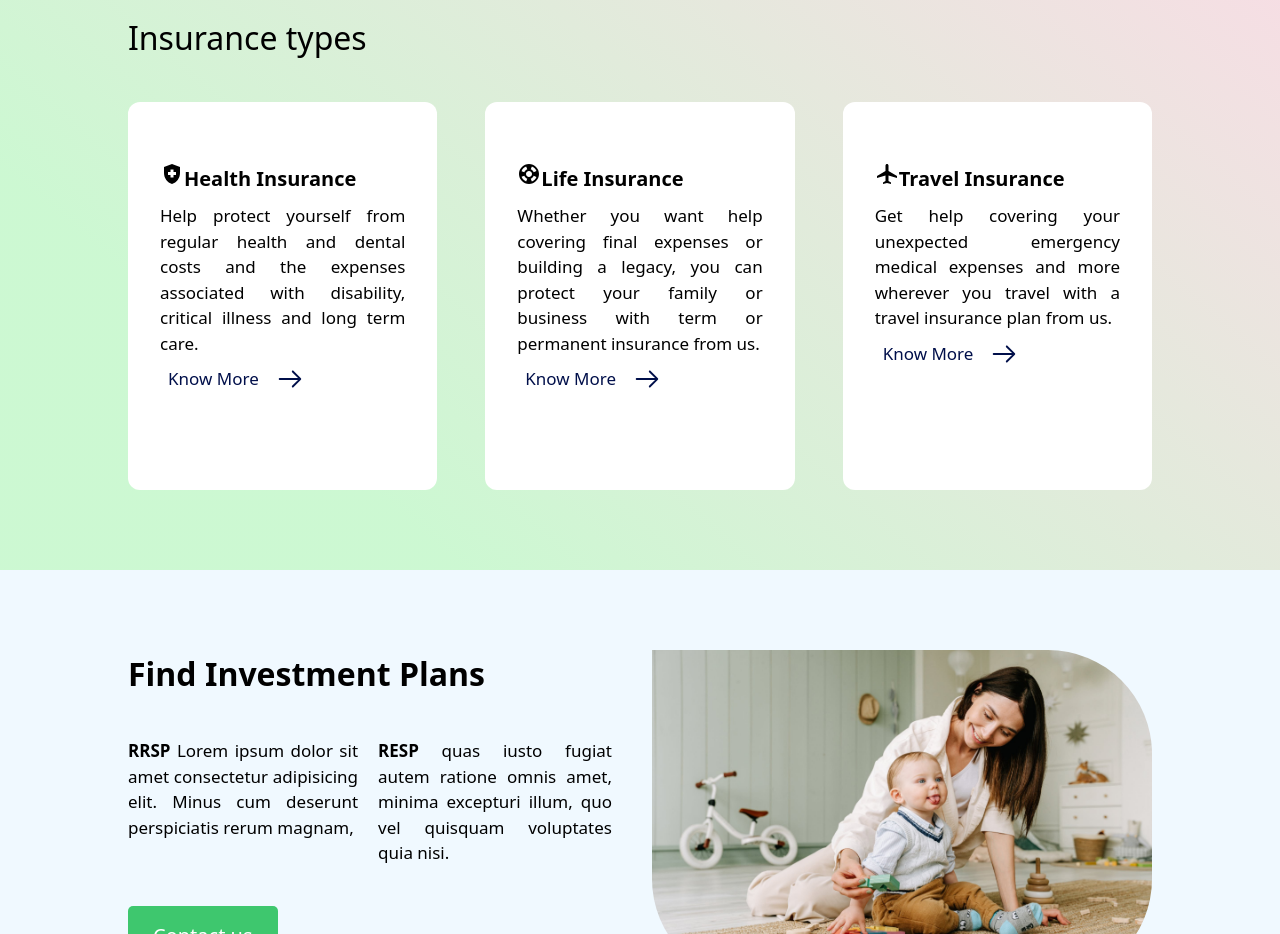
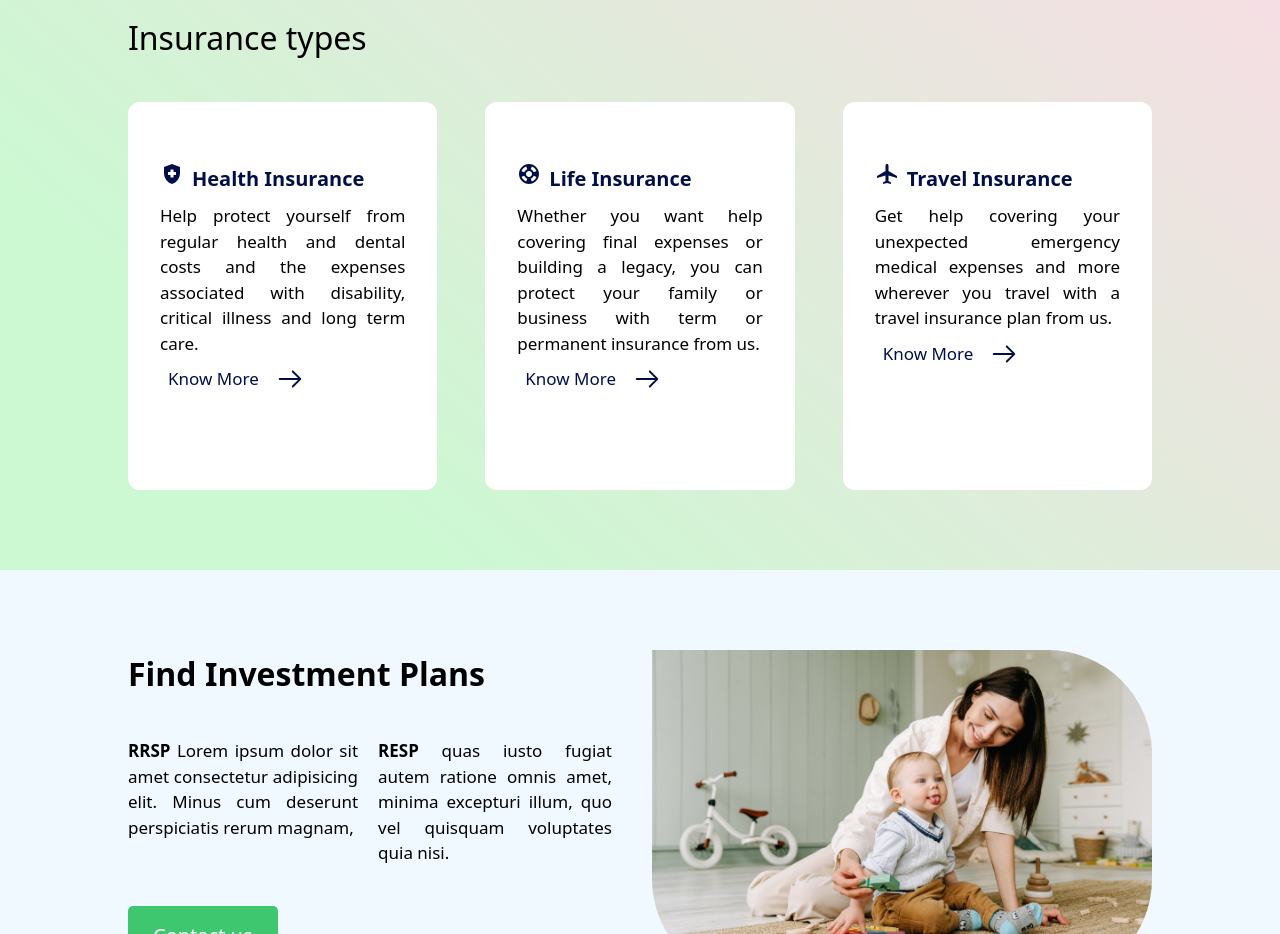
Before and after one commit to tejinder-pal-singh/universalInsurance, a React (Vite) app: page / in a window 1280 px wide. Shown: the part 1540-2474 px from the top of the page. Built offline with nearby package versions, Linux system fonts and the light colour scheme.

Commit message:
fix cards

```diff
--- a/src/components/InsuranceSection.tsx
+++ b/src/components/InsuranceSection.tsx
@@ -146,14 +146,16 @@ export const SectionOne = () => {
               variants={revealCard}
               whileHover={{ scale: 1.1 }}
               style={{ height: "388px" }}
-              className="p-8  h-fit justify-between flex flex-col group gap-5 hover:scale-105 transition ease-in-out bg-white rounded-xl"
+              className="p-8  h-fit justify-between flex flex-col group gap-5 bg-white rounded-xl"
             >
               <HashLink to={`/services#${e.name.split(" ")[0]}`}>
-                <span style={{ width: "fit-content" }}>{e.icon}</span>
+                <div className="flex items-baseline gap-2 text-secondary ">
+                  <div>{e.icon}</div>
 
-                <span className="text-xl inline font-semibold capitalize">
-                  {e.name}
-                </span>
+                  <div className="text-xl inline font-semibold capitalize">
+                    {e.name}
+                  </div>
+                </div>
 
                 <p className="text-lg">{e.description}</p>
 
```
